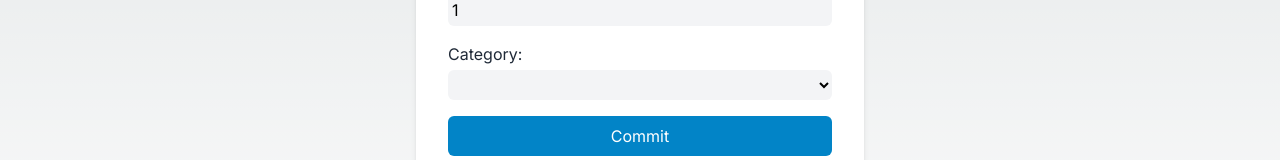
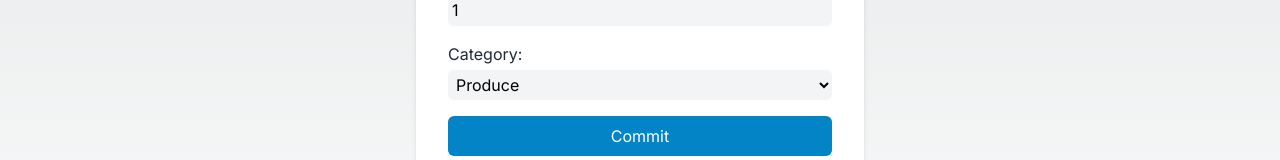
Before and after one commit to kevinw1222/cprg306-assignments, a Next.js app: page /week4 in a window 1280 px wide. Shown: the part 497-657 px from the top of the page. Built offline with nearby package versions, Linux system fonts and the light colour scheme.

Commit message:
is building

```diff
--- a/app/week4/new-item.js
+++ b/app/week4/new-item.js
@@ -5,7 +5,7 @@ import { useState } from "react";
 export default function NewEvent() {
   const [itemName, setItemName] = useState("");
   const [quantity, setQuantity] = useState(1);
-  const [category, setCategory] = useState("");
+  const [category, setCategory] = useState("Produce");
   const [eventCreated, setEventCreated] = useState(false);
 
   const handleSubmit = (event) => {
@@ -22,7 +22,7 @@ export default function NewEvent() {
 
     setItemName("");
     setQuantity(1);
-    setCategory("");
+    setCategory("Produce");
   };
 
   const handleItemNameChange = (event) => {
@@ -78,7 +78,16 @@ export default function NewEvent() {
                 onChange={handleCategory}
                 value={category}
                 className="mt-1 p-1 block w-full rounded-md text-black bg-gray-100 focus:bg-white"
-              />
+              >
+                <option value="" disabled selected>
+                  Select a category
+                </option>
+                <option value="produce">Produce</option>
+                <option value="diary">Dairy</option>
+                <option value="bakery">Bakery</option>
+                <option value="meat">Meat</option>
+                <option value="bakery">Bakery</option>
+              </select>
             </label>
 
             <button
```
